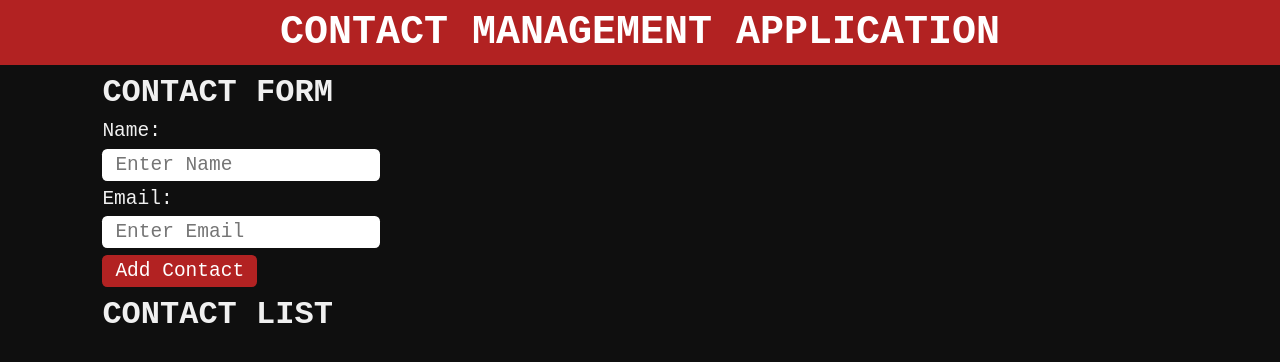
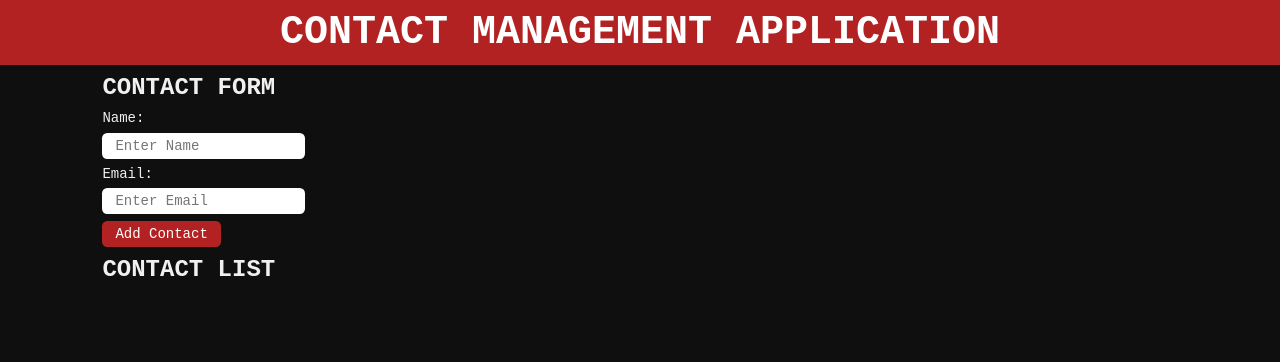
Before and after one commit to Ravneet-Virk/CM-Application, a React (Vite) app: page / in a window 1280 px wide. Shown: the top 362 px of the page. Built offline with nearby package versions, Linux system fonts and the light colour scheme.

Commit message:
font size changed

```diff
--- a/src/App.css
+++ b/src/App.css
@@ -10,14 +10,16 @@
     border: 1px solid red;
 } */
 
-.contact-form h1, .contact-list h1 {
+.contact-form h1,
+.contact-list h1 {
     padding: 0.7rem 0;
     font-size: 32px;
 }
 
 .contact-form form,
 input,
-button, .contact-list {
+button,
+.contact-list {
     font-size: 1.5rem;
 }
 
@@ -33,7 +35,8 @@ label {
     max-width: 60%;
 }
 
-.add-btn button, .contact-list button {
+.add-btn button,
+.contact-list button {
     border: none;
     background-color: firebrick;
     color: white;
@@ -42,7 +45,8 @@ label {
     margin-right: 0.5rem;
 }
 
-.add-btn button, .btn-box button:hover {
+.add-btn button,
+.btn-box button:hover {
     cursor: pointer;
 }
 
@@ -52,16 +56,35 @@ label {
     border: 1px solid red;
 } */
 
-.list-box{
+.list-box {
     display: flex;
     flex-direction: column;
     flex-wrap: wrap;
     overflow-x: auto;
 }
-.list-box-row{
+
+.list-box-row {
     /* border: 1px solid green; */
     display: flex;
     justify-content: space-between;
     margin-bottom: 0.3rem;
     min-width: 650px;
 }
+
+
+
+@media screen and (min-width: 480px) {
+
+    .contact-form h1,
+    .contact-list h1 {
+        padding: 0.7rem 0;
+        font-size: 24px;
+    }
+
+    .contact-form form,
+    input,
+    button,
+    .contact-list {
+        font-size: 14px;
+    }
+}
```
